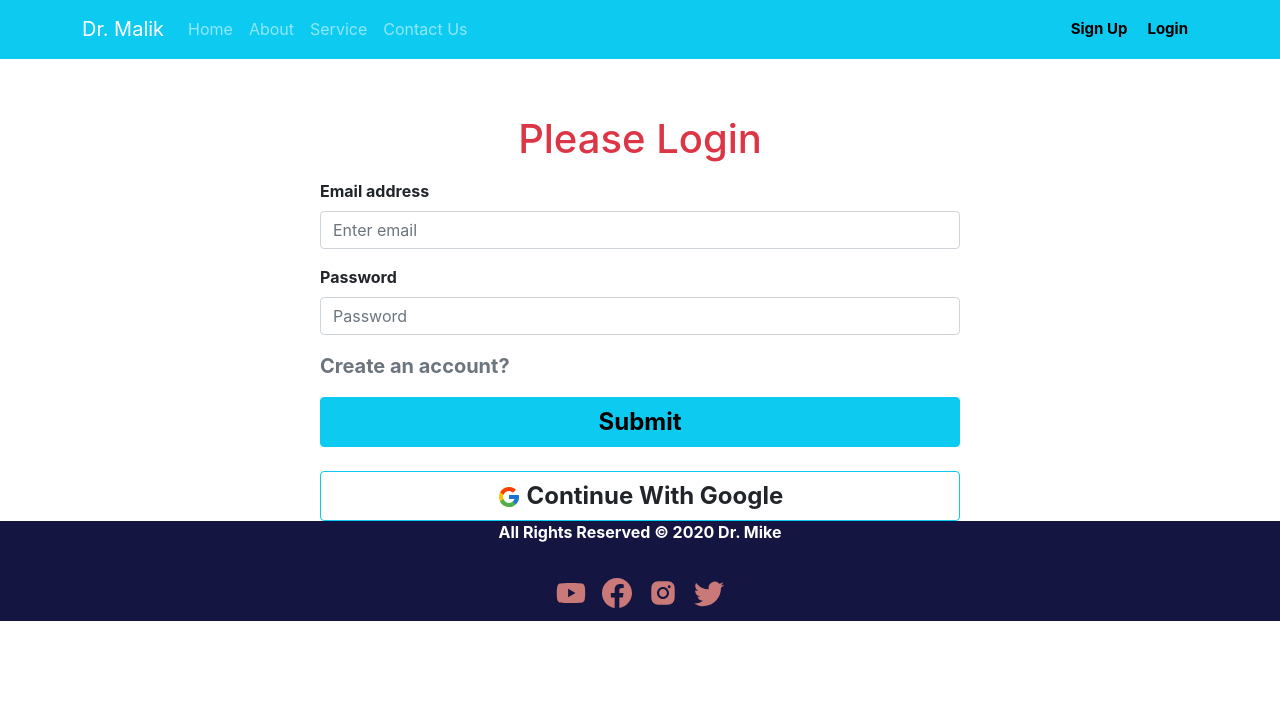
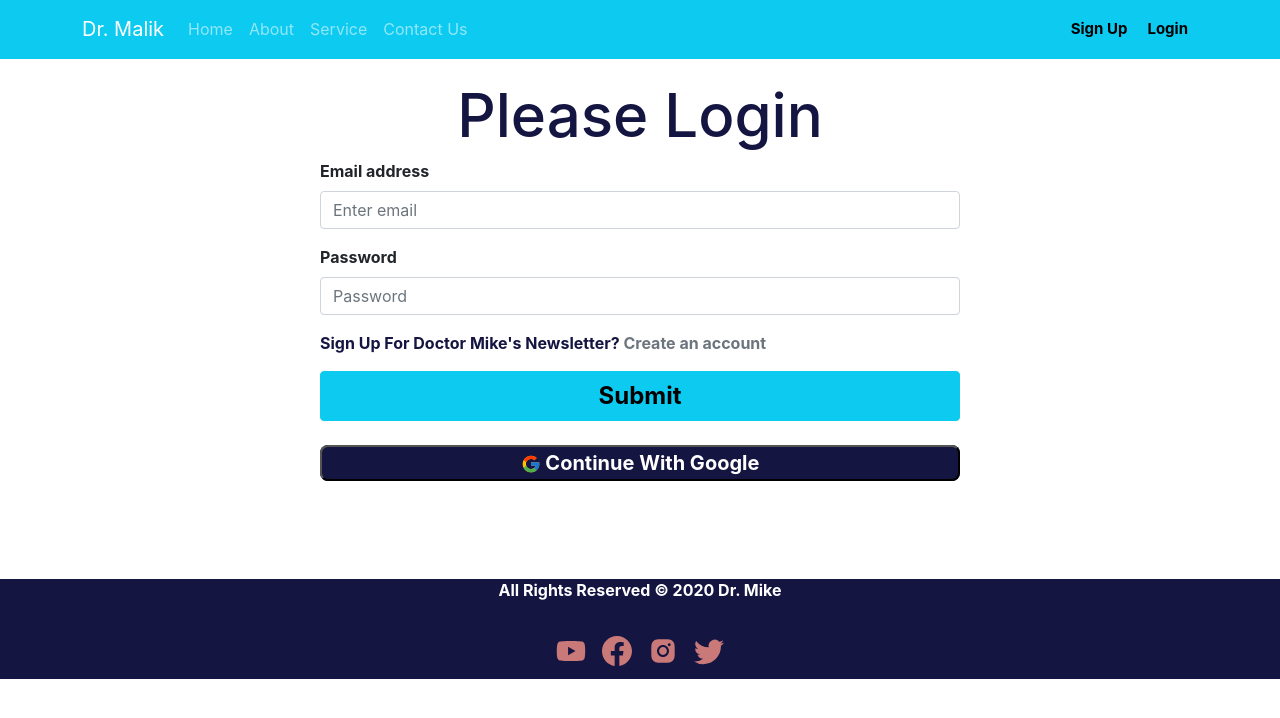
Before and after one commit to Ummy-Aimon/Independent-Service-official-website, a React (Create React App) app: page /login in a window 1280 px wide. Shown: the top 718 px of the page. Built offline with nearby package versions, Linux system fonts and the light colour scheme.

Commit message:
login added

```diff
--- /dev/null
+++ b/src/Component/Login/Login.css
@@ -0,0 +1,18 @@
+.login{
+    min-height:500px;
+}
+
+.text1{
+   color: rgb(21, 21, 66);
+   font-weight: 700;;
+}
+.button{
+    font-size:20px;
+    justify-content: center;
+    align-items: center;
+    width: 100%;
+    font-weight: 700;
+    border-radius: 8px;
+    background-color:rgb(21, 21, 66);
+    color: white;
+}
--- a/src/Component/Login/Login.js
+++ b/src/Component/Login/Login.js
@@ -4,6 +4,7 @@ import { Link, useLocation, useNavigate } from 'react-router-dom';
 import {FcGoogle} from 'react-icons/fc'
 import { useSignInWithEmailAndPassword } from 'react-firebase-hooks/auth';
 import auth from '../../FireBase-init';
+import './Login.css'
 
 const Login = () => {
     const[email,setEmail] = useState('')
@@ -46,9 +47,8 @@ navigate(from, { replace: true })
         signInWithEmailAndPassword(email,password)
      }
     return (
-        <div>
-
-           <h1 className="mt-5 text-danger p-2 text-center">Please Login</h1>
+        <div className="login">
+           <h1 className="text">Please Login</h1>
            <Form onSubmit={handleSignIN} className="w-50 m-auto">
   <Form.Group className="mb-3" controlId="formGroupEmail">
     <Form.Label className="fw-bold">Email address</Form.Label>
@@ -64,12 +64,15 @@ navigate(from, { replace: true })
      loading && <p className="text-info">Loading...</p>
  }
 
-  <p className="fs-5 fw-bold">
-     <Link className="text-secondary text-decoration-none" to="/signup">Create an account?</Link>
+  <p className="text1">
+  Sign Up For Doctor Mike's Newsletter? <Link className="text-secondary text-decoration-none" to="/signup">Create an account</Link>
 </p>
   <Button type="submit" className="w-100 fw-bold fs-4" variant="info">Submit</Button>
   <br></br> <br></br>
-  <Button type= "submit" className="w-100 fw-bold fs-4 text-dark" variant="outline-info"> <FcGoogle></FcGoogle> Continue With Google</Button>
+  <div className="button">
+  <button type= "submit" className="button">
+  <FcGoogle> </FcGoogle> Continue With Google </button>
+  </div>
 </Form>
 
         </div>
--- a/src/Component/SignUp/SignUP.js
+++ b/src/Component/SignUp/SignUP.js
@@ -3,6 +3,7 @@ import { Button, Form } from 'react-bootstrap';
 import { Link, useNavigate } from 'react-router-dom';
 import auth from '../../FireBase-init';
 import { useCreateUserWithEmailAndPassword } from 'react-firebase-hooks/auth';
+import './SignUp.css'
 const SignUP = () => {
     // State
     const[name,setName] = useState('')
@@ -53,7 +54,7 @@ createUserWithEmailAndPassword(email,password)
 }
 
     return (
-        <div>
+        <div className="signup">
            <h1 className="text">Sign Up</h1>
            <Form onSubmit={handleCreateUser} className="w-50 m-auto">
            <Form.Group className="mb-3" controlId="formGroupEmail"/>
@@ -61,15 +62,15 @@ createUserWithEmailAndPassword(email,password)
     <Form.Control onBlur={ handleNameBlur} type="text" placeholder="Enter Your Name" required/>
   <Form.Group className="mb-3" controlId="formGroupEmail">
     <Form.Label className="fw-bold">Email address</Form.Label>
-    <Form.Control onBlur={handleEmailBlur} type="email" placeholder="Enter email" />
+    <Form.Control onBlur={handleEmailBlur} type="email" placeholder="Enter email" required/>
   </Form.Group>
   <Form.Group className="mb-3" controlId="formGroupPassword">
     <Form.Label className="fw-bold"> Password </Form.Label>
-    <Form.Control onBlur={handlePasswordBlur} type="password" placeholder="Password" />
+    <Form.Control onBlur={handlePasswordBlur} type="password" placeholder="Password" required />
 </Form.Group>
     <Form.Group className="mb-3" controlId="formGroupPassword">
     <Form.Label className="fw-bold"> Comfirm Password</Form.Label>
-    <Form.Control onBlur={handleConfirmPasswordBlur} type="password" placeholder="Confirm Password"/>
+    <Form.Control onBlur={handleConfirmPasswordBlur} type="password" placeholder="Confirm Password" required/>
   </Form.Group>
   <p className="text-danger">{error}</p>
   <p className="fs-5 fw-bold">
--- /dev/null
+++ b/src/Component/SignUp/SignUp.css
@@ -0,0 +1,3 @@
+.signup{
+    min-height: 550px;
+}
```
